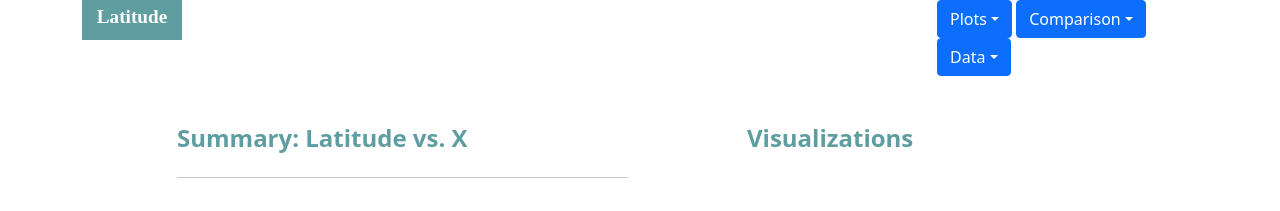
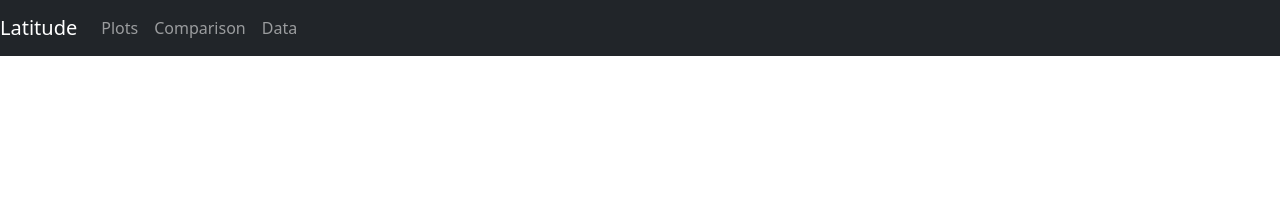
Before and after one commit to ttoffey/Web-Design-Challenge, a plain HTML site: page index.html in a window 1280 px wide. Shown: the top 211 px of the page. Drawn offline with nearby package versions, Linux system fonts and the light colour scheme.

Commit message:
Collasping navbar

```diff
--- a/index.html
+++ b/index.html
@@ -4,7 +4,7 @@
 <head>
   <title>Summary: Latitude</title>
   <meta charset="UTF-8">
-  <meta name="viewport" content="width=device-width, intial_scale=1">
+  <meta name="viewport" content="width=device-width, initial-scale=1">
   <!-- Bring in our bootstrap stylesheet -->
   <link href="https://cdn.jsdelivr.net/npm/bootstrap@5.0.1/dist/css/bootstrap.min.css" rel="stylesheet"
     integrity="sha384-+0n0xVW2eSR5OomGNYDnhzAbDsOXxcvSN1TPprVMTNDbiYZCxYbOOl7+AMvyTG2x" crossorigin="anonymous">
@@ -12,62 +12,28 @@
 </head>
 
 <body>
+  <nav class="navbar navbar-expand-md bg-dark navbar-dark">
+    <a class="navbar-brand" href="#">Latitude</a>
+    <button class="navbar-toggler" type="button" data-toggle="collapse" data-target="#collapsibleNavbar">
+      <span class="navbar-toggler-icon"></span>
+    </button>
+    <div class="collapse navbar-collapse" id="collapsibleNavbar">
+      <ul class="navbar-nav">
+        <li class="nav-item">
+          <a class="nav-link" href="#">Plots</a>
+        </li>
+        <li class="nav-item">
+          <a class="nav-link" href="#">Comparison</a>
+        </li>
+        <li class="nav-item">
+          <a class="nav-link" href="#">Data</a>
+        </li>
+      </ul>
+    </div>
+  </nav>
+  <br>
 
-  <div class="container">
-    <div class="row">
-      <div class="col-md-2">
-        <h1 class="a"><strong>Latitude</strong></h1>
-      </div>
-      <div class="col-md-7"></div>
-
-      <div class="col-md-3">
   <!-- <div class="row">
-          <a class="dropdown-item active" href="#">Plots&nbsp;&nbsp;</a>
-          <a class="dropdown-item active" href="#">Comparison&nbsp;&nbsp;</a>
-          <a class="dropdown-item active" href="#">Data</a>
-        </div> -->
-
-        <div class="dropdown">
-          <a class="btn btn-primary dropdown-toggle" href="#" role="button" id="dropdownMenuLink"
-            data-bs-toggle="dropdown" aria-expanded="false">
-            Plots</a>
-          <div class="dropdown-menu">
-            <a class="dropdown-item" href="#">Link 1</a>
-            <a class="dropdown-item" href="#">Link 2</a>
-            <a class="dropdown-item" href="#">Link 3</a>
-          </div>
-          <a class="btn btn-primary dropdown-toggle" href="#" role="button" id="dropdownMenuLink"
-            data-bs-toggle="dropdown" aria-expanded="false">
-            Comparison</a>
-          <div class="dropdown-menu">
-            <a class="dropdown-item" href="#">Link 1</a>
-            <a class="dropdown-item" href="#">Link 2</a>
-            <a class="dropdown-item" href="#">Link 3</a>
-          </div>
-          <a class="btn btn-primary dropdown-toggle" href="#" role="button" id="dropdownMenuLink"
-            data-bs-toggle="dropdown" aria-expanded="false">
-            Data</a>
-          <div class="dropdown-menu">
-            <a class="dropdown-item" href="#">Link 1</a>
-            <a class="dropdown-item" href="#">Link 2</a>
-            <a class="dropdown-item" href="#">Link 3</a>
-          </div>
-
-        </div>
-      </div>
-    </div>
-
-
-
-
-
-
-
-
-
-    <br>
-    <br>
-    <div class="row">
     <div class="col-md-1"></div>
     <div class="col-md-5">
       <h1 style="font-size: 150%; color:cadetblue; text-align: left"><strong>Summary:
@@ -115,14 +81,14 @@
     </div>
     <div class="col-md-1"></div>
     <div class="col-md-3">
-        <!-- <h1 style="font-size: 150%; color:cadetblue; text-align: left">
+        <h1 style="font-size: 150%; color:cadetblue; text-align: left">
           <strong>Visualizations</strong> -->
-        </h1>
+      <!-- </h1>
     </div>
     <div class="col-md-2"></div>
   </div>
 
-  </div>
+  </div> -->
 
 
 
```
Also changed, not shown: style.css (+28 -0 lines). Lines whose indentation alone changed are shown as unchanged.
